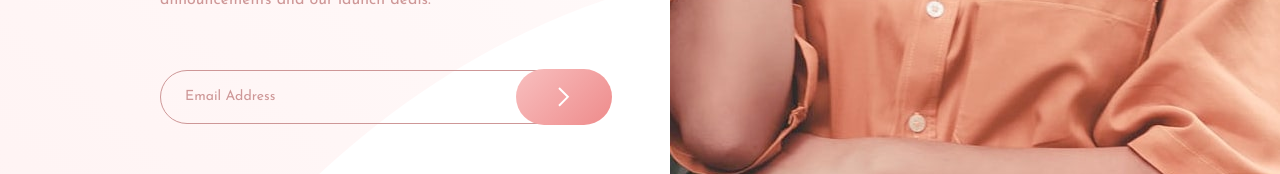
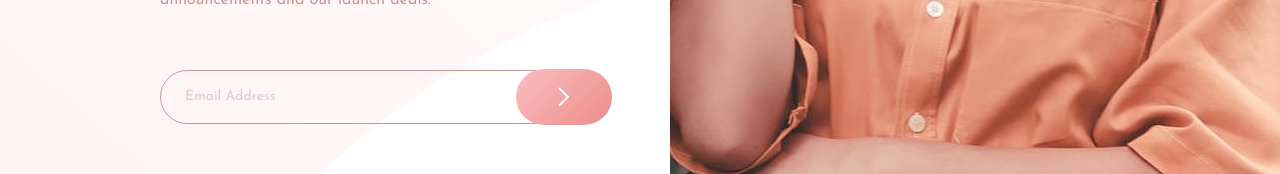
Before and after one commit to arpit8392/fem-challenge-15-base-apparel-coming-soon-page, a Next.js app: page / in a window 1280 px wide. Shown: the part 558-732 px from the top of the page. Built offline with nearby package versions, Linux system fonts and the light colour scheme.

Commit message:
Fix Placeholder text opacity

```diff
--- a/components/InputForm.tsx
+++ b/components/InputForm.tsx
@@ -37,7 +37,7 @@ const InputForm = () => {
 					autoComplete='off'
 					{...register('email')}
 					placeholder='Email Address'
-					className={`flex-1 rounded-full border border-desaturatedRed bg-inherit px-6 py-3 text-sm/7 text-darkGrayishRed placeholder:font-normal placeholder:text-desaturatedRed focus:border-none focus:outline-none focus:ring-2  active:bg-inherit  ${
+					className={`flex-1 rounded-full border border-desaturatedRed bg-inherit px-6 py-3 text-sm/7 text-darkGrayishRed placeholder:font-normal placeholder:text-desaturatedRed/50 focus:border-none focus:outline-none focus:ring-2  active:bg-inherit  ${
 						errors.email?.message
 							? 'focus:ring-softRed'
 							: 'focus:ring-desaturatedRed'
```
